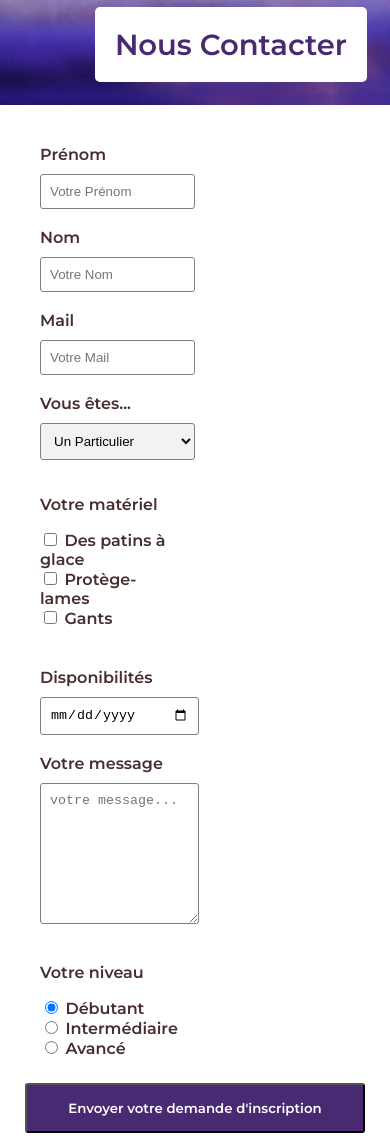
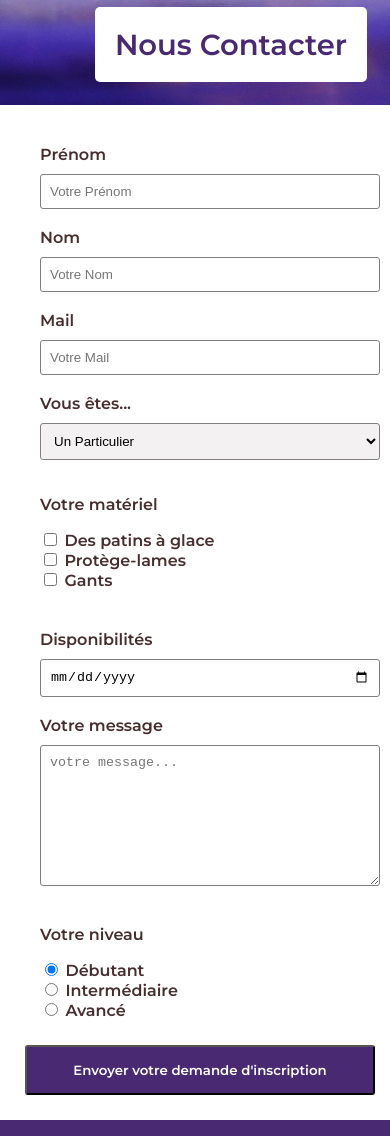
Before and after one commit to raisimen/site_test_figureskating_second, a plain HTML site: page formulaire.html in a window 390 px wide. Shown: the part 640-1776 px from the top of the page. Drawn offline with Linux system fonts and the light colour scheme.

Commit message:
responsive

```diff
--- a/style.css
+++ b/style.css
@@ -105,8 +105,8 @@ body {
 
 .mainformulaire {
     display: flex;
+    flex-wrap: wrap;
     margin: 20px;
-    flex-wrap: wrap;
 
 }
 
@@ -116,6 +116,7 @@ body {
     background-color: rgb(255, 255, 255);
     color: #472e2e;
     box-sizing: border-box;
+
 
 }
 
@@ -138,6 +139,7 @@ input[type=submit] {
     border-radius: 3px;
     margin: 5px;
     width: 100%;
+
 }
 
 input[type="submit"]:hover {
@@ -158,6 +160,7 @@ textarea {
     margin-top: 10px;
     color: rgb(148, 148, 148);
     padding-bottom: 100px;
+
 }
 
 select {
@@ -201,3 +204,10 @@ a {
     text-decoration: underline;
     color: #ffffff;
 }
+
+@media screen and (max-width: 600px) {
+    .mainformulaire {
+        flex-direction: column;
+
+    }
+}
```
Also changed, not shown: formulaire.html (+2 -2 lines).
